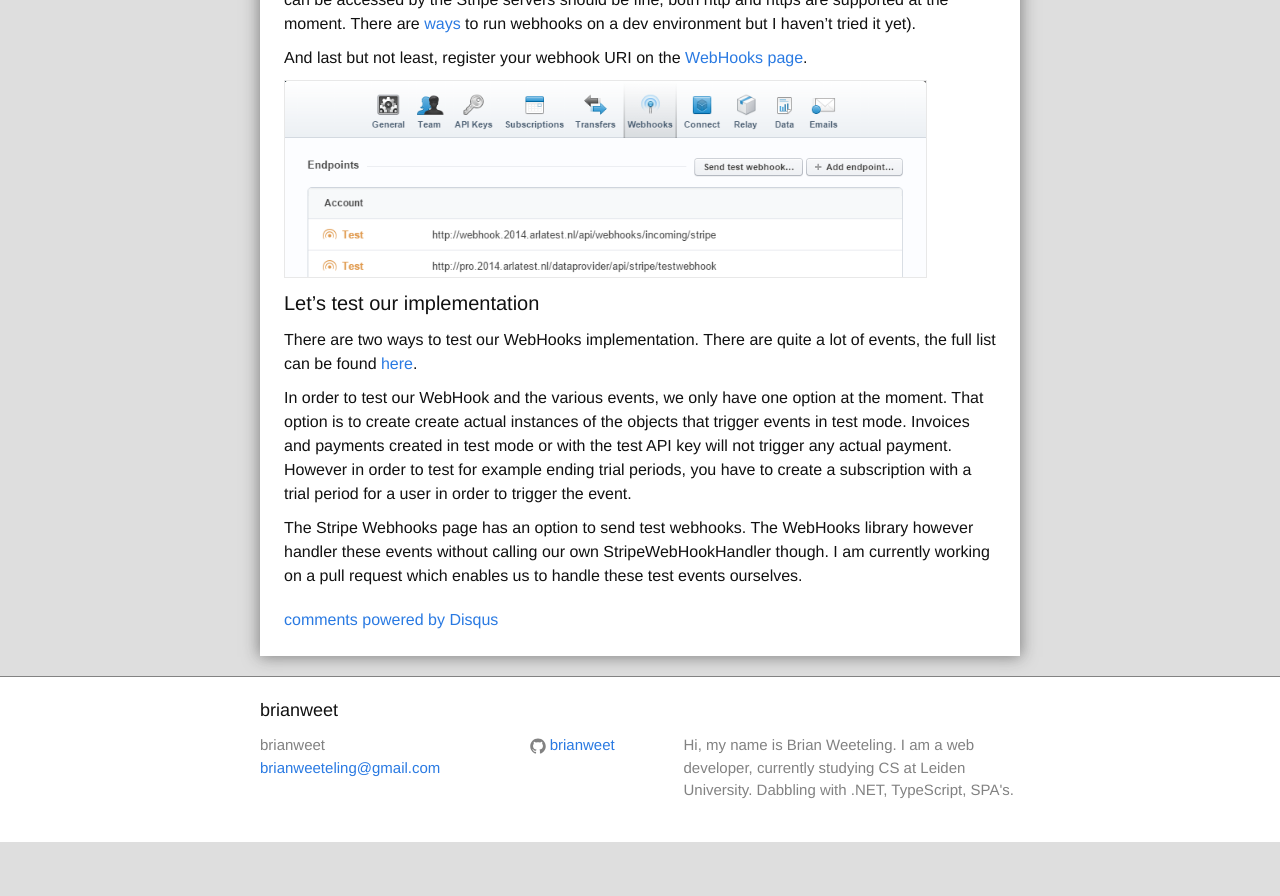
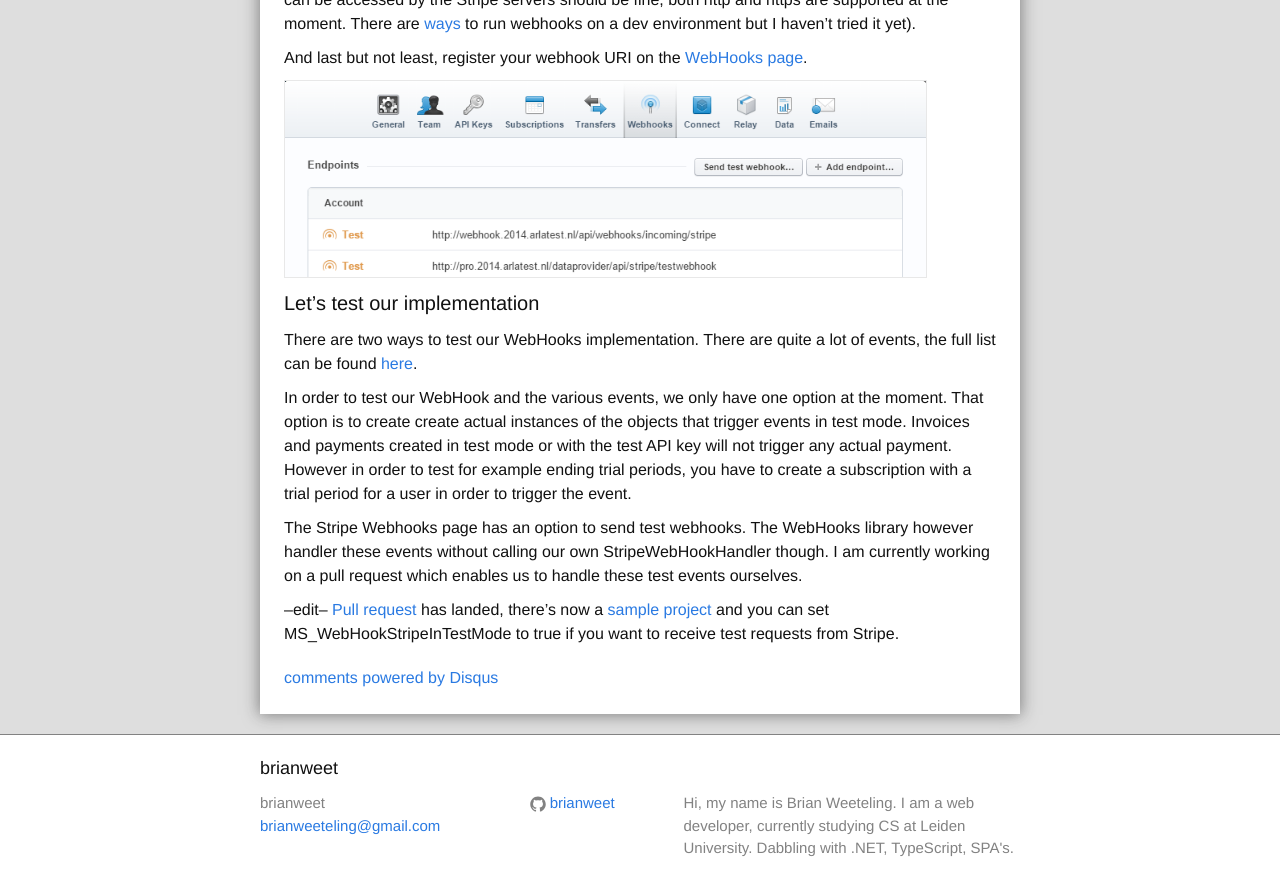
Before and after one commit to brianweet/brianweet.github.io, a Jekyll site: the page built from _posts/2016-01-27-aspnet-stripe-webhooks.md, in a window 1280 px wide and 900 px high, scrolled down 2949 px. Shown: the top 896 px of the window. Built offline with Jekyll 4.4.1, drawn with Linux system fonts in a browser that asks for light colours; nearby versions of some CDN libraries; comment, search, counter and statistics services are not loaded; before the commit the page ends 3791 px from its top, so only the background shows below that.

Commit message:
Small update on webhooks post

```diff
--- a/_posts/2016-01-27-aspnet-stripe-webhooks.md
+++ b/_posts/2016-01-27-aspnet-stripe-webhooks.md
@@ -111,3 +111,6 @@
 In order to test our WebHook and the various events, we only have one option at the moment. That option is to create create actual instances of the objects that trigger events in test mode. Invoices and payments created in test mode or with the test API key will not trigger any actual payment. However in order to test for example ending trial periods, you have to create a subscription with a trial period for a user in order to trigger the event.
 
 The Stripe Webhooks page has an option to send test webhooks. The WebHooks library however handler these events without calling our own StripeWebHookHandler though. I am currently working on a pull request which enables us to handle these test events ourselves.
+
+--edit--
+[Pull request](https://github.com/aspnet/WebHooks/pull/40) has landed, there's now a [sample project](https://github.com/aspnet/WebHooks/tree/master/samples/StripeReceiver) and you can set MS_WebHookStripeInTestMode to true if you want to receive test requests from Stripe.
```
